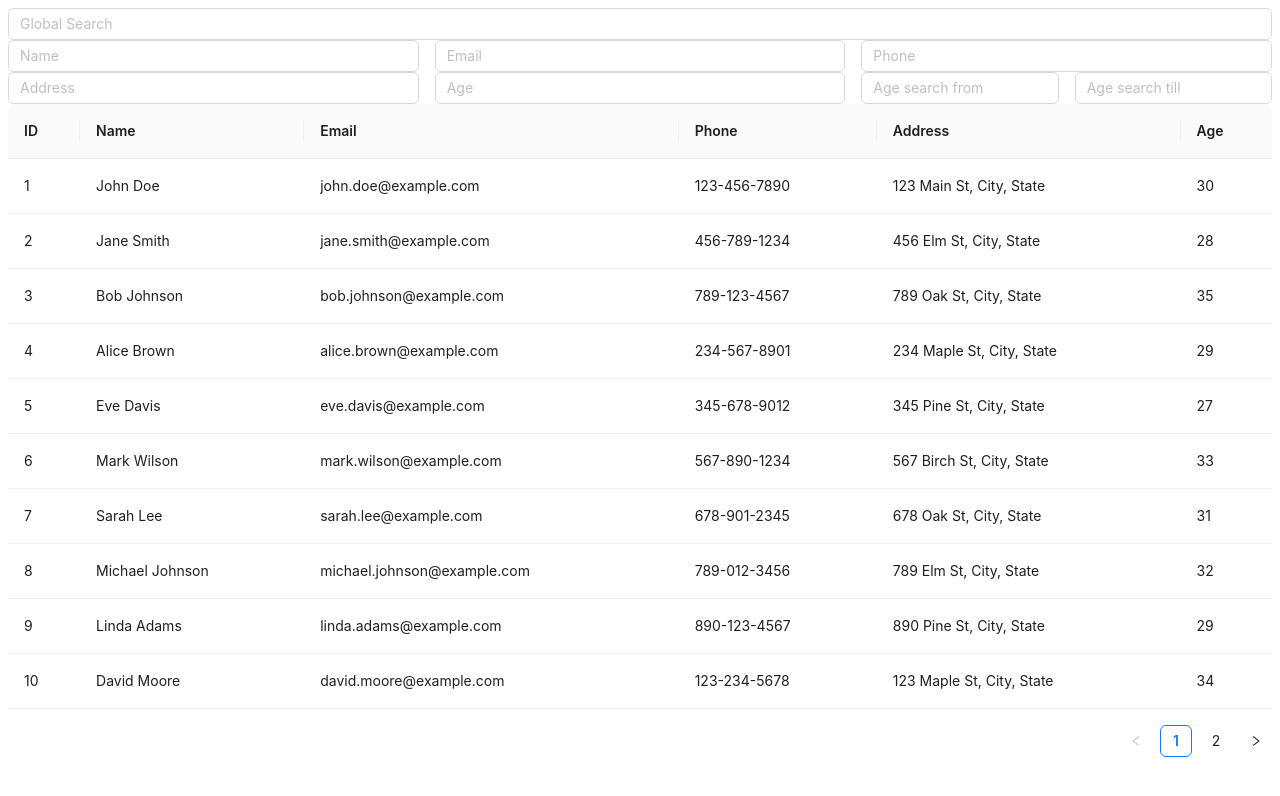
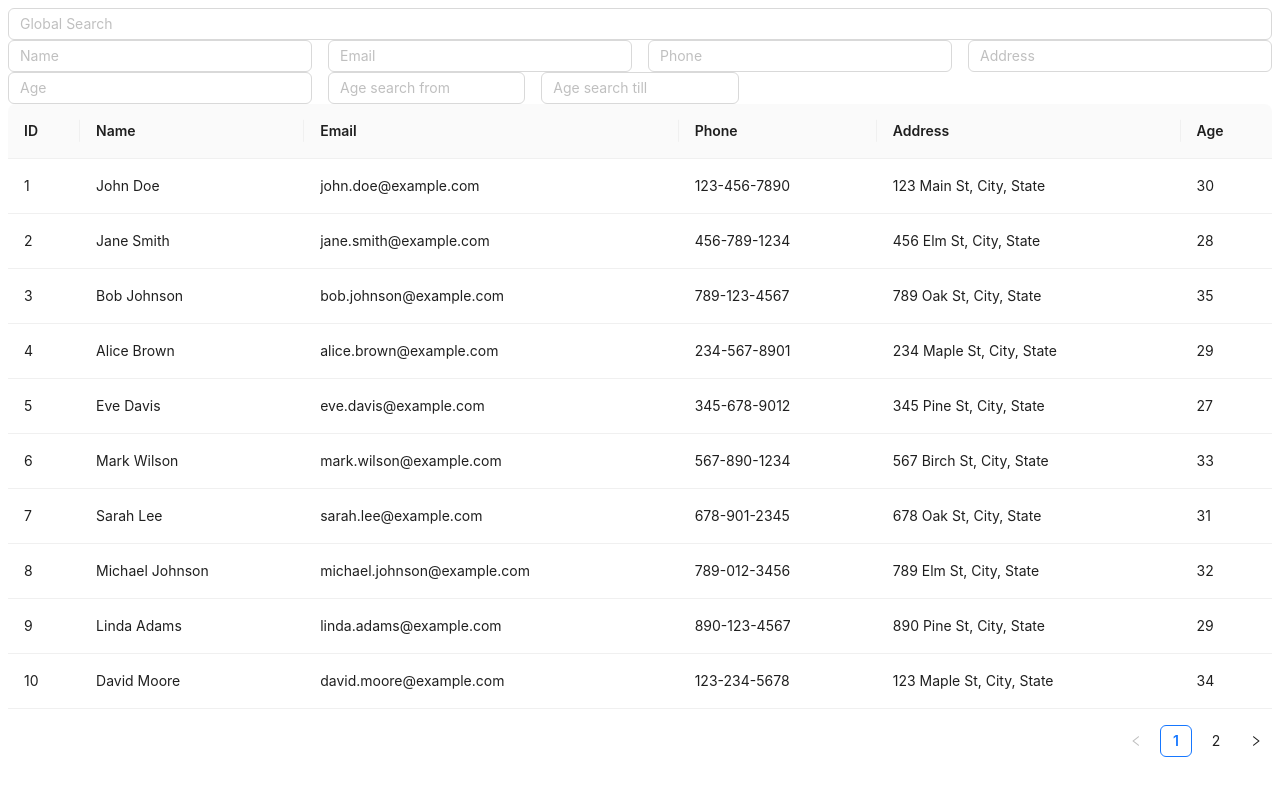
Before and after one commit to AlexFedorko/CRM, a React (Vite) app: page /customer/list in a window 1280 px wide. Shown: the top 796 px of the page. Built offline with nearby package versions, Linux system fonts and the light colour scheme.

Commit message:
Added customers/add list for adding users

```diff
--- a/src/Global/reducer.js
+++ b/src/Global/reducer.js
@@ -1,8 +1,7 @@
 import {LOAD_CUSTOMER_LIST} from "../Page/Customer/List/constants.js";
 import {produce} from 'immer';
+import customers from '../Page/Customer/List/customer'
 
-
-import customers from '../Page/Customer/List/customer'
 export const initial = {
     customers: []
 }
--- a/src/Page/Customer/List/index.jsx
+++ b/src/Page/Customer/List/index.jsx
@@ -19,6 +19,8 @@ const initial = {
     phone: '',
     address: '',
     age: '',
+    ageFrom: '',
+    ageTill: ''
 }
 function CustomersListPage() {
     const [filters, setFilters] = useState(initial);
@@ -84,38 +86,38 @@ function CustomersListPage() {
                 </Col>
             </Row>
             <Row gutter={[16, 16]}>
-                <Col span={8}>
+                <Col span={6}>
                     <Input
                         value={filters.name}
                         onChange={onChangeFilter('name')}
                         placeholder='Name'
                     />
                 </Col>
-                <Col span={8}>
+                <Col span={6}>
                     <Input
                         value={filters.email}
                         onChange={onChangeFilter('email')}
                         placeholder='Email'
                     />
                 </Col>
-                <Col span={8}>
+                <Col span={6}>
                     <Input
                         value={filters.phone}
                         onChange={onChangeFilter('phone')}
                         placeholder='Phone'
                     />
                 </Col>
-            </Row>
-
-            <Row gutter={[16, 16]}>
-                <Col span={8}>
+                <Col span={6}>
                     <Input
                         value={filters.address}
                         onChange={onChangeFilter('address')}
                         placeholder='Address'
                     />
                 </Col>
-                <Col span={8}>
+            </Row>
+
+            <Row gutter={[16, 16]}>
+                <Col span={6}>
                     <Input
                         value={filters.age}
                         onChange={onChangeFilter('age')}
@@ -143,5 +145,4 @@ function CustomersListPage() {
     );
         }
 
-
 export default CustomersListPage;
```
